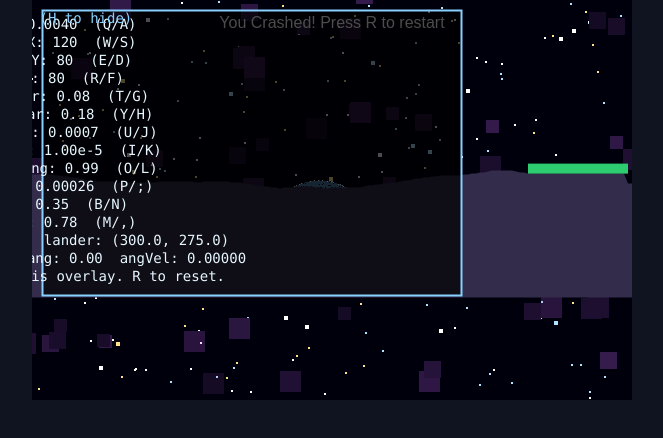
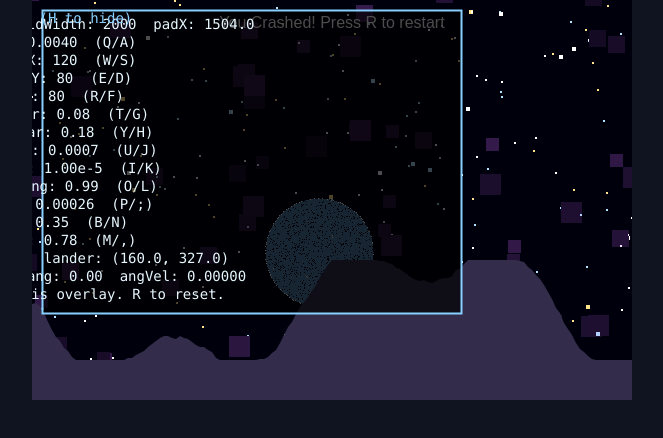
Before and after one commit to lurifaxel/moonlander, a plain HTML site: page moonlander.html in a window 1280 px wide. Shown: the whole page, without its empty margins (308-971 px from the left). Drawn offline with Linux system fonts and the light colour scheme.

Commit message:
Expand size and height dynamics of levels

```diff
--- a/moonlander.html
+++ b/moonlander.html
@@ -40,53 +40,101 @@
       const height = canvas.height;
 
       // --- Procedural terrain (peaks, valleys, and a flat pad segment) ---
-      let terrain = { samples: [], step: 4 };
+      const levels = [
+        {
+          name: 'Crater Run',
+          worldWidth: 2000,
+          baseBand: [0.65, 0.9],
+          amp: 0.22,
+          waveScale: 0.65,
+          waveFreq: 0.012,
+          roughWaveFreq: 0.037,
+          noiseScale: 0.12,
+          padOffset: 0.78,
+        },
+        {
+          name: 'Basalt Dunes',
+          worldWidth: 2400,
+          baseBand: [0.60, 0.88],
+          amp: 0.26,
+          waveScale: 0.72,
+          waveFreq: 0.009,
+          roughWaveFreq: 0.028,
+          noiseScale: 0.16,
+          padOffset: 0.66,
+        },
+        {
+          name: 'Ridge Maze',
+          worldWidth: 2600,
+          baseBand: [0.58, 0.9],
+          amp: 0.28,
+          waveScale: 0.80,
+          waveFreq: 0.007,
+          roughWaveFreq: 0.032,
+          noiseScale: 0.18,
+          padOffset: 0.82,
+        },
+      ];
 
-      function generateTerrain() {
+      let currentLevelIndex = 0;
+      let nextLevelIndex = 0;
+
+      let terrain = { samples: [], step: 4, width: width, levelName: levels[0].name };
+      const pad = { x: 0, y: 0, w: 110, h: 10 };
+
+      function generateTerrain(index = currentLevelIndex) {
+        currentLevelIndex = index;
+        nextLevelIndex = currentLevelIndex;
+        const level = levels[currentLevelIndex];
+        terrain.levelName = level.name;
         const step = 4; // px between samples for the height profile
-        const cols = Math.ceil(width / step) + 1;
+        terrain.step = step;
+        terrain.width = level.worldWidth;
+        const cols = Math.ceil(level.worldWidth / step) + 1;
         const h = new Array(cols);
 
-        // base band where terrain should live (lower half of screen)
-        const base = height * 0.70; // average height
-        const amp  = height * 0.18; // amplitude of variation
+        const baseMin = height * level.baseBand[0];
+        const baseMax = height * level.baseBand[1];
+        const baseMid = (baseMin + baseMax) * 0.5;
+        const amp = height * level.amp;
 
-        // random walk with smoothing
-        let y = base + (Math.random() * amp - amp/2) * 0.2;
-        let dy = 0;
+        let y = baseMid;
         for (let i = 0; i < cols; i++) {
-          dy += (Math.random() - 0.5) * 0.8;   // add a bit of trend
-          dy *= 0.9;                            // smooth trend
-          y  += dy;                             // integrate
-          // clamp into band
-          y = Math.max(height * 0.55, Math.min(height * 0.92, y));
+          const t = i * step;
+          const primaryWave = Math.sin(t * level.waveFreq) * amp * level.waveScale;
+          const secondaryWave = Math.sin((t + 500) * level.roughWaveFreq) * amp * 0.35;
+          const target = baseMid + primaryWave + secondaryWave;
+          const noise = (Math.random() - 0.5) * amp * level.noiseScale;
+          y = y * 0.55 + (target + noise) * 0.45;
+          y = Math.max(baseMin, Math.min(baseMax, y));
           h[i] = y | 0;
         }
 
-        // create a flat segment for landing pad
-        const padW = 100; // keep in sync with pad.w
+        // create a flat segment for landing pad away from the start
+        const padW = 110; // keep in sync with pad.w
         const padStepCount = Math.max(4, Math.round(padW / step));
-        const padStartPx = Math.floor(60 + Math.random() * (width - 60 - padW));
-        const padStartIdx = Math.floor(padStartPx / step);
-        const padY = Math.min(h[padStartIdx], h[padStartIdx + padStepCount]) | 0; // choose lower of edges
+        const padStartPx = Math.floor(level.worldWidth * level.padOffset - padW / 2);
+        const padStartIdx = Math.max(0, Math.min(cols - padStepCount - 1, Math.floor(padStartPx / step)));
+        let padY = h[padStartIdx];
+        for (let i = 1; i < padStepCount; i++) padY = Math.min(padY, h[padStartIdx + i]);
         for (let i = 0; i < padStepCount; i++) h[padStartIdx + i] = padY;
 
         terrain.samples = h;
-        terrain.step = step;
 
         // update pad position to sit on top of the flat segment
+        pad.w = padW;
         pad.x = padStartIdx * step;
         pad.y = padY - pad.h; // top of terrain minus pad height
-        pad.w = padW;
       }
 
       function terrainY(x) {
         // linear interpolation between nearest samples
         const step = terrain.step;
-        const idx = Math.floor(x / step);
+        const clampedX = Math.max(0, Math.min(terrain.width, x));
+        const idx = Math.floor(clampedX / step);
         const a = Math.max(0, Math.min(terrain.samples.length - 1, idx));
         const b = Math.max(0, Math.min(terrain.samples.length - 1, idx + 1));
-        const t = (x - a * step) / step;
+        const t = (clampedX - a * step) / step;
         return (terrain.samples[a] * (1 - t) + terrain.samples[b] * t);
       }
       // --- End terrain helpers ---
@@ -136,12 +184,6 @@
         // rotateSpeed: 0.04,
       };
 
-      const pad = {
-        x: width / 2 - 50,
-        y: height - 20,
-        w: 100,
-        h: 10,
-      };
 let g = 0.00026; // gravity (tunable, slightly lower)
       let lastTime = null;
       let keys = {};
@@ -212,7 +254,13 @@ let camX = null; let camY = null;
       });
 
       function resetGame() {
-        lander.x = width / 2;
+        if (shouldRegen) { // generate next level after a successful landing
+          generateTerrain(nextLevelIndex);
+          shouldRegen = false;
+        }
+        const level = levels[currentLevelIndex];
+        const startBuffer = 140;
+        lander.x = Math.min(level.worldWidth * 0.08, level.worldWidth - startBuffer);
         lander.y = 50;
         lander.vx = 0;
         lander.vy = 0;
@@ -227,10 +275,6 @@ let camX = null; let camY = null;
         winFx = [];
         padFlash = 0;
         smoke = [];
-        if (shouldRegen) { // only regenerate after a successful landing
-          generateTerrain();
-          shouldRegen = false;
-        }
         // reset camera to new terrain context
         camX = lander.x;
         camY = lander.y;
@@ -278,7 +322,7 @@ let camX = null; let camY = null;
           }
           // side walls (optional, keep pieces on screen)
           if (p.x < 0) { p.x = 0; p.vx = Math.abs(p.vx) * BOUNCE; }
-          if (p.x > width) { p.x = width; p.vx = -Math.abs(p.vx) * BOUNCE; }
+          if (p.x > terrain.width) { p.x = terrain.width; p.vx = -Math.abs(p.vx) * BOUNCE; }
         }
         // trim dead
         debris = debris.filter(p => p.life > 0.0);
@@ -357,7 +401,7 @@ let camX = null; let camY = null;
       function castThrustRay(originX, originY, dirX, dirY, maxDistance) {
         // Ray-march the exhaust downwards until it collides with terrain.
         if (dirY <= 0) return null;
-        const wrapX = (x) => ((x % width) + width) % width;
+        const clampX = (x) => Math.max(0, Math.min(terrain.width, x));
         const step = Math.max(2, terrain.step * 0.5);
         const maxSteps = Math.ceil(maxDistance / step);
         let traveled = 0;
@@ -366,7 +410,7 @@ let camX = null; let camY = null;
         for (let i = 0; i < maxSteps; i++) {
           const nextX = prevX + dirX * step;
           const nextY = prevY + dirY * step;
-          const groundY = terrainY(wrapX(nextX));
+          const groundY = terrainY(clampX(nextX));
           if (nextY >= groundY) {
             let lo = 0;
             let hi = 1;
@@ -376,7 +420,7 @@ let camX = null; let camY = null;
               const mid = (lo + hi) / 2;
               const testX = prevX + dirX * step * mid;
               const testY = prevY + dirY * step * mid;
-              const testGround = terrainY(wrapX(testX));
+              const testGround = terrainY(clampX(testX));
               if (testY >= testGround) {
                 hi = mid;
                 hitX = testX;
@@ -386,7 +430,7 @@ let camX = null; let camY = null;
               }
             }
             const hitDistance = traveled + hi * step;
-            return { x: wrapX(hitX), y: hitY, distance: hitDistance };
+            return { x: clampX(hitX), y: hitY, distance: hitDistance };
           }
           traveled += step;
           prevX = nextX;
@@ -412,8 +456,9 @@ let camX = null; let camY = null;
           const sp = Math.random() * spread;
           const baseR = 10 + Math.random() * 3;            // ADJUST base dust size
           const sizeBoost = 4 * prox;                     // ADJUST proximity size gain
+          const spawnX = Math.max(0, Math.min(terrain.width, x + (Math.random() - 0.5) * 12));
           smoke.push({
-            x: x + (Math.random() - 0.5) * 12,
+            x: spawnX,
             y: y,
             vx: Math.cos(a) * sp * (Math.random()*0.6 + 0.7),
             vy: -Math.abs(Math.sin(a) * sp) * 0.3 - pushUp, // initial lift
@@ -502,10 +547,13 @@ let camX = null; let camY = null;
         ctx.fillStyle = '#332c4a';
         ctx.beginPath();
         ctx.moveTo(0, height);
-        for (let x = 0; x <= width; x += 1) {
+        for (let x = 0; x <= terrain.width; x += terrain.step) {
           ctx.lineTo(x, terrainY(x));
         }
-        ctx.lineTo(width, height);
+        if ((terrain.width % terrain.step) !== 0) {
+          ctx.lineTo(terrain.width, terrainY(terrain.width));
+        }
+        ctx.lineTo(terrain.width, height);
         ctx.closePath();
         ctx.fill();
 
@@ -524,7 +572,7 @@ let camX = null; let camY = null;
       }
 
       function drawHUD() {
-        info.textContent = `Fuel: ${lander.fuel.toFixed(1)} | Velocity: ${Math.sqrt(lander.vx ** 2 + lander.vy ** 2).toFixed(2)} | Angle: ${(lander.angle * 57.2958).toFixed(0)}°`;
+        info.textContent = `Level: ${terrain.levelName} | Fuel: ${lander.fuel.toFixed(1)} | Velocity: ${Math.sqrt(lander.vx ** 2 + lander.vy ** 2).toFixed(2)} | Angle: ${(lander.angle * 57.2958).toFixed(0)}°`;
         if (gameOver) {
           ctx.fillStyle = '#ffffff';
           ctx.font = '16px sans-serif';
@@ -544,6 +592,7 @@ let camX = null; let camY = null;
         ctx.setTransform(1, 0, 0, 1, 0, 0); // identity transform
         ctx.globalAlpha = 1;
         const lines = [
+          `level: ${terrain.levelName}  worldWidth: ${terrain.width.toFixed(0)}  padX: ${pad.x.toFixed(1)}`,
           `camLag: ${tune.camLag.toFixed(4)}  (Q/A)`,
           `lookGainX: ${tune.lookGainX.toFixed(0)}  (W/S)`,
           `lookGainY: ${tune.lookGainY.toFixed(0)}  (E/D)`,
@@ -562,8 +611,8 @@ let camX = null; let camY = null;
         ];
         ctx.font = '14px ui-monospace, SFMono-Regular, Menlo, Monaco, Consolas, monospace';
         ctx.textBaseline = 'top';
-        const pad = 8, lineH = 18;
-        const w = 420, h = lineH * lines.length + pad * 2;
+        const padInset = 8, lineH = 18;
+        const w = 420, h = lineH * lines.length + padInset * 2;
         ctx.fillStyle = 'rgba(0,0,0,0.70)';
         ctx.fillRect(10, 10, w, h);
         ctx.strokeStyle = '#88d0ff';
@@ -571,7 +620,7 @@ let camX = null; let camY = null;
         ctx.strokeRect(10.5, 10.5, w-1, h-1);
         ctx.fillStyle = '#e6f7ff';
         for (let i = 0; i < lines.length; i++) {
-          ctx.fillText(lines[i], 16, 10 + pad + lineH * i);
+          ctx.fillText(lines[i], 16, 10 + padInset + lineH * i);
         }
         // Watermark in corner
         ctx.fillStyle = '#88d0ff';
@@ -604,9 +653,18 @@ let camX = null; let camY = null;
         // update position
         lander.x += lander.vx * dt;
         lander.y += lander.vy * dt;
-        // horizontal wrap
-        if (lander.x < 0) lander.x += width;
-        if (lander.x > width) lander.x -= width;
+        // horizontal boundaries sized to the current terrain width
+        const edgePadding = 12;
+        const minX = edgePadding;
+        const maxX = Math.max(edgePadding, terrain.width - edgePadding);
+        if (lander.x < minX) {
+          lander.x = minX;
+          if (lander.vx < 0) lander.vx = -lander.vx * tune.bounce;
+        }
+        if (lander.x > maxX) {
+          lander.x = maxX;
+          if (lander.vx > 0) lander.vx = -lander.vx * tune.bounce;
+        }
         // Engine dust lifted from the ground by thrusters (emits along exhaust ray)
         // ADJUST DUST_MAX_DIST to control when dust starts appearing
         const DUST_MAX_DIST = 70; // px of vertical clearance; farther than this = no dust
@@ -652,10 +710,12 @@ let camX = null; let camY = null;
             // success
             landed = true;
             shouldRegen = true; // next reset generates a new terrain
+            nextLevelIndex = (currentLevelIndex + 1) % levels.length;
             gameOver = true;
             exploded = false;
             lander.vx = 0; lander.vy = 0; lander.angularVelocity = 0;
-            message = 'Nice landing! Press R to try a new level';
+            const upcoming = levels[nextLevelIndex].name;
+            message = `Nice landing! Press R to explore ${upcoming}`;
             spawnWinFx(lander.x, gy - 12);
             padFlash = 1200;
           } else {
@@ -683,6 +743,17 @@ let camX = null; let camY = null;
         const k = Math.min(1, dt * tune.camLag);
         camX += (targetX - camX) * k;
         camY += (targetY - camY) * k;
+        const halfViewX = width / 2;
+        if (terrain.width <= width) {
+          camX = terrain.width / 2;
+        } else {
+          const minCamX = halfViewX;
+          const maxCamX = terrain.width - halfViewX;
+          camX = Math.max(minCamX, Math.min(maxCamX, camX));
+        }
+        const groundFloor = height * 0.5;
+        const ceiling = height * 0.15;
+        camY = Math.max(ceiling, Math.min(groundFloor, camY));
         // --- End camera follow ---
         tileLayer(bgFar,  -camX * tune.parallaxFar, -camY * tune.parallaxFar);
         tileLayer(bgNear, -camX * tune.parallaxNear, -camY * tune.parallaxNear);
@@ -701,7 +772,7 @@ let camX = null; let camY = null;
         requestAnimationFrame(loop);
       }
 
-      generateTerrain();
+      generateTerrain(currentLevelIndex);
       resetGame();
       requestAnimationFrame(loop);
     })();
```
Also changed, not shown: docs/features/0002_PLAN.md (added, +23 -0 lines), CHANGELOG.md.
